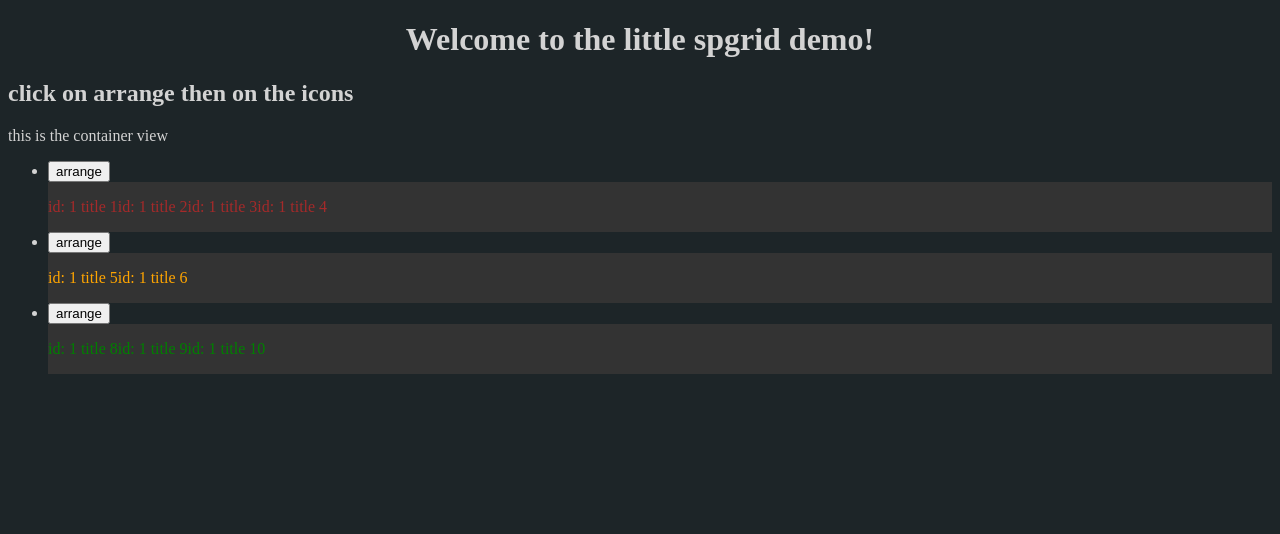
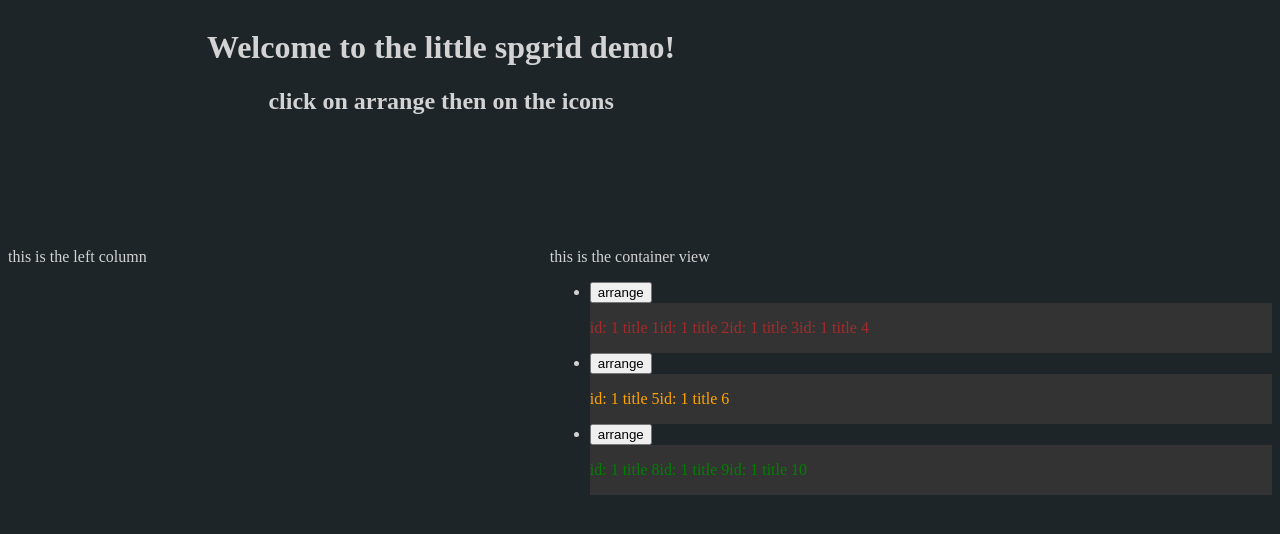
Before and after one commit to foxjazz/customfishing, an Angular app: page / in a window 1280 px wide. Shown: the top 534 px of the page. Built offline with nearby package versions, Linux system fonts and the light colour scheme.

Commit message:
css grid started

```diff
--- a/src/app/app.component.html
+++ b/src/app/app.component.html
@@ -1,9 +1,14 @@
 <!--The content below is only a placeholder and can be replaced.-->
-<div style="text-align:center">
-  <h1>
-    Welcome to {{ title }}!
-  </h1>
+<div class="gird-container">
+  <div style="text-align:center">
+    <h1>
+      Welcome to {{ title }}!
+    </h1>
+    <h2>click on arrange then on the icons </h2>
+  </div>
 </div>
-<h2>click on arrange then on the icons </h2>
+<div class="gird-container">
+  <app-driver></app-driver>
+  <app-spcontainer></app-spcontainer>
 
-<app-spcontainer></app-spcontainer>
+</div>
--- a/src/app/driver/driver.component.html
+++ b/src/app/driver/driver.component.html
@@ -1,3 +1,3 @@
-<p>
-  driver works!
-</p>
+<div>
+  this is the left column
+</div>
--- a/src/styles.css
+++ b/src/styles.css
@@ -2,3 +2,8 @@ body{
   background-color: #1d2528;
   color: lightgrey;
 }/* You can add global styles to this file, and also import other style files */
+.gird-container{
+  display: grid;
+  grid-template-columns: auto auto;
+  grid-template-rows: 40px 200px;
+}
```
